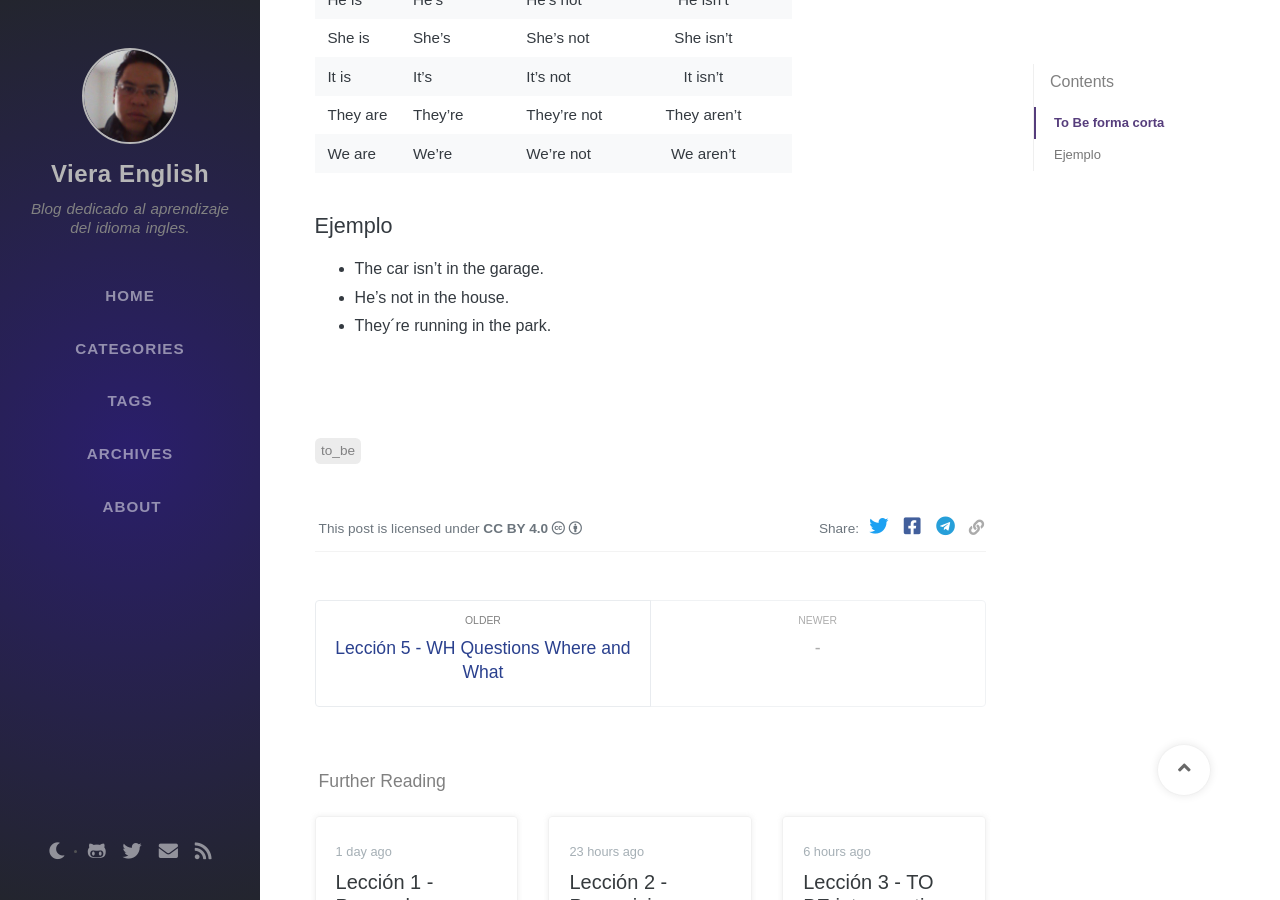
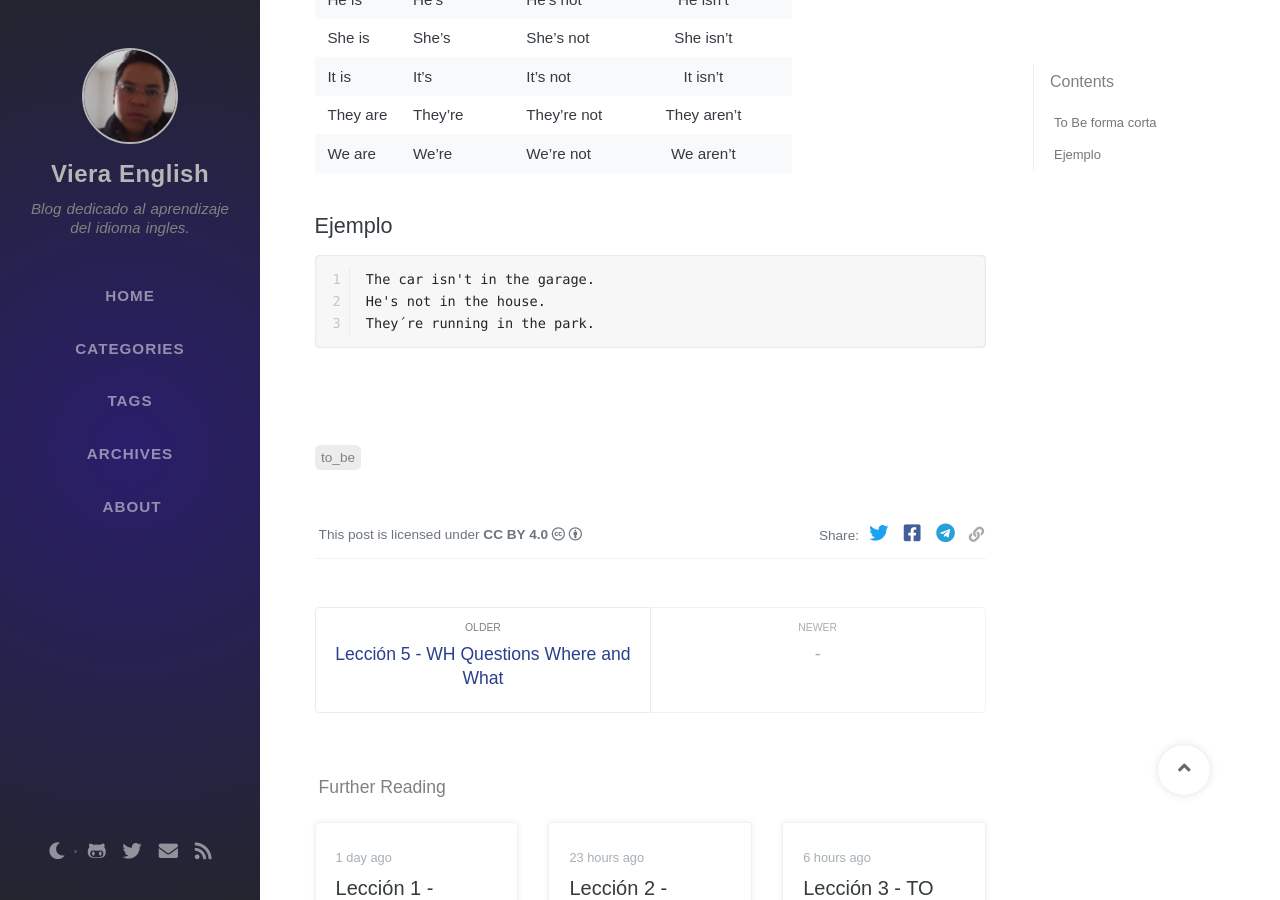
Before and after one commit to viera-english/viera-english.github.io, a Jekyll site: the page built from _posts/2020-04-01-tobe-forma-corta-negativa.md, in a window 1280 px wide and 900 px high, scrolled down 499 px. Built offline with Jekyll 4.4.1, drawn with Linux system fonts in a browser that asks for light colours; nearby versions of some CDN libraries; some web fonts are replaced; comment, search, counter and statistics services are not loaded.

````diff
--- a/_posts/2020-04-01-tobe-forma-corta-negativa.md
+++ b/_posts/2020-04-01-tobe-forma-corta-negativa.md
@@ -22,6 +22,8 @@ Es importante conocer la forma corta del verbo **To Be** para afirmar como para
 
 ## Ejemplo
 
-* The car isn't in the garage.
-* He's not in the house.
-* They´re running in the park.
+```
+The car isn't in the garage.
+He's not in the house.
+They´re running in the park.
+```
````
